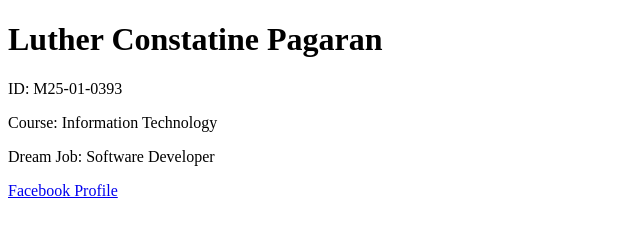
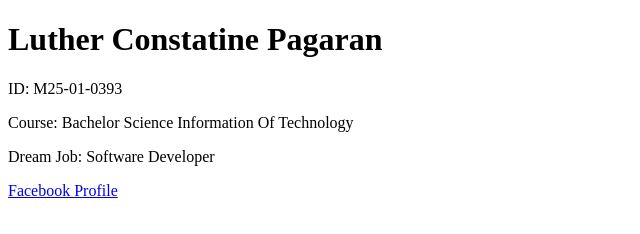
Before and after one commit to luthernc-cmd/catchup-week3-and-push-your-code-to-GitHub., a plain HTML site: page Index.html in a window 1280 px wide. Shown: the whole page, without its empty margins (0-640 px from the left). Drawn offline with Linux system fonts and the light colour scheme.

Commit message:
Update course name in Index.html

```diff
--- a/Index.html
+++ b/Index.html
@@ -13,7 +13,7 @@
     </header>
 
     <main>
-      <p>Course: Information Technology</p>
+      <p>Course: Bachelor Science Information Of Technology</p>
       <p>Dream Job: Software Developer</p>
     </main>
 
```
